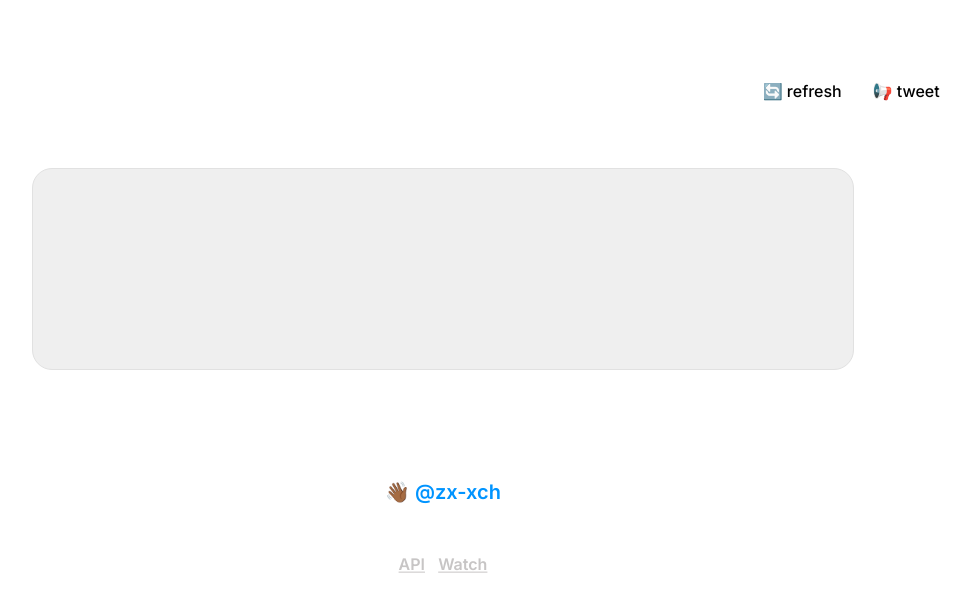
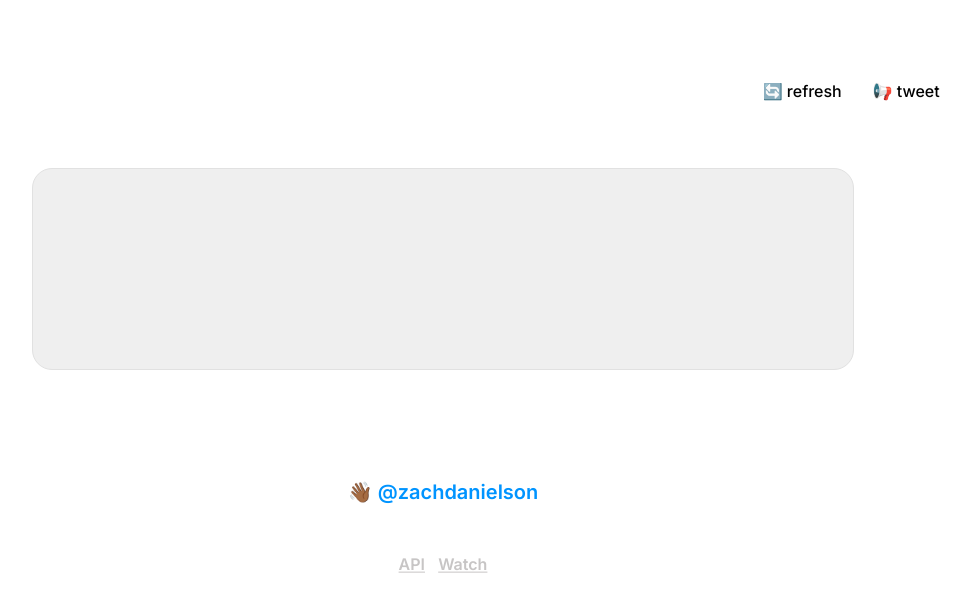
Before and after one commit to zx-xch/thatswhatshesaid, a plain HTML site: page index.html in a window 1280 px wide. Shown: the part 164-776 px from the top of the page, without its empty margins (197-1168 px from the left). Drawn offline with Linux system fonts and the light colour scheme; no server answers.

Commit message:
Update index.html

```diff
--- a/index.html
+++ b/index.html
@@ -39,7 +39,7 @@
         </div>
     </div>
     <div class="footer">
-        <a class="author" href="https://github.com/zx-xch?tab=repositories" target="_blank">👋🏾 @zx-xch</a>
+        <a class="author" href="https://github.com/zx-xch?tab=repositories" target="_blank">👋🏾 @zachdanielson</a>
         <div class="sourceContainer">
             <a class="source" href="https://github.com/AkashRajpurohit/the-office-api" target="_blank">API</a>
             <a class="source" href="https://www.peacocktv.com/stream-tv/the-office" target="_blank">Watch</a>
```
